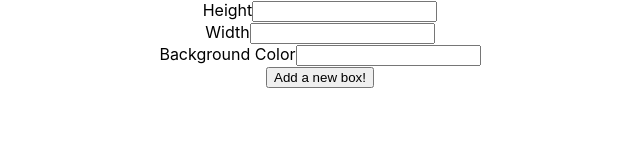
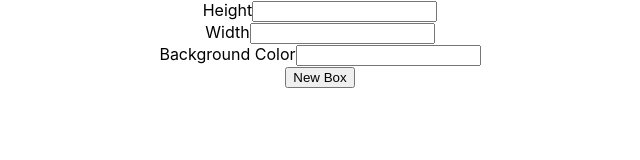
Before and after one commit to jreidmke/color-form, a React (Create React App) app: page / in a window 1280 px wide. Shown: the top 160 px of the page, without its empty margins (320-960 px from the left). Built offline with nearby package versions, Linux system fonts and the light colour scheme.

Commit message:
final commit

```diff
--- a/src/BoxForm.js
+++ b/src/BoxForm.js
@@ -22,19 +22,20 @@ const BoxForm = ({createBox}) => {
     const input = (evt) => {//what happens on submit
         evt.preventDefault();//first, prevent page from refreshing
         createBox({...formData, id: uuidv4()});//OK, this is the crazy part. So right now, createBox is just a prop. See, it's destructured up top. So what we do is take formData from state, and pass it in with the id set to a uuid ID. This will not do ANYTHING on this page! But it will do something in Boxes.js.
-        setFormData(INITIAL_STATE);
+        setFormData(INITIAL_STATE);//reset formDate state.
     }
+
 
     return (
         <div>
-          <form onSubmit={input}>
+          <form onSubmit={input}> {/** onSubmit, input function will be called*/}
             <div>
               <label htmlFor="height">Height</label>
               <input
-                onChange={handleChange}
+                onChange={handleChange} /* any change will be detected by handleChange function */
                 type="text"
                 name="height"
-                value={formData.height}
+                value={formData.height} /**formData set to value stared in state */
                 id="height"
               />
             </div>
@@ -58,7 +59,7 @@ const BoxForm = ({createBox}) => {
                 id="backgroundColor"
               />
             </div>
-            <button id="newBoxButton">Add a new box!</button>
+            <button id="newBoxButton">New Box</button>
           </form>
         </div>
       );
```
